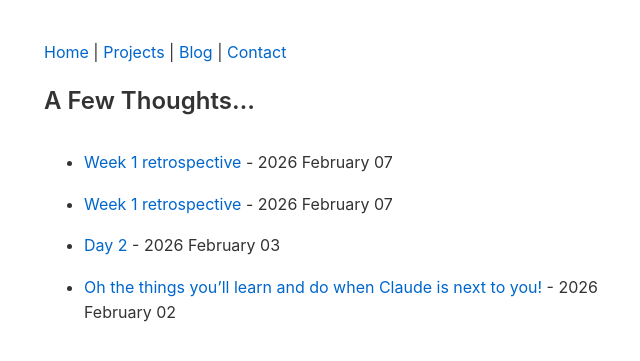
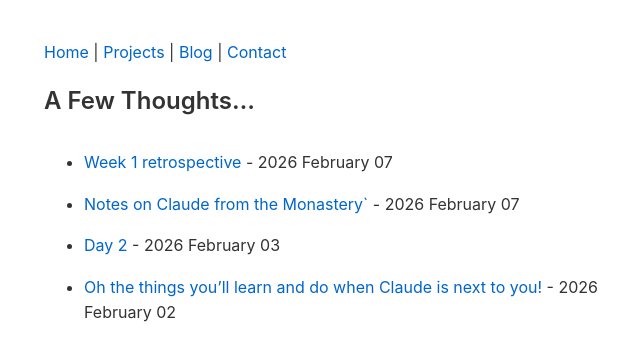
Before and after one commit to hoeksemaa/hoeksemaa.github.io, a Jekyll site: the page built from blog.md, in a window 1280 px wide. Shown: the top 361 px of the page, without its empty margins (296-936 px from the left). Built offline with Jekyll 4.4.1, drawn with Linux system fonts in a browser that asks for light colours.

Commit message:
whoops, title fix

```diff
--- a/_posts/2026-02-07-notes-from-the-monastery.md
+++ b/_posts/2026-02-07-notes-from-the-monastery.md
@@ -1,6 +1,6 @@
 ---
 layout: default
-title: Week 1 retrospective
+title: Notes on Claude from the Monastery`
 date: 2026-02-07
 ---
 
```
